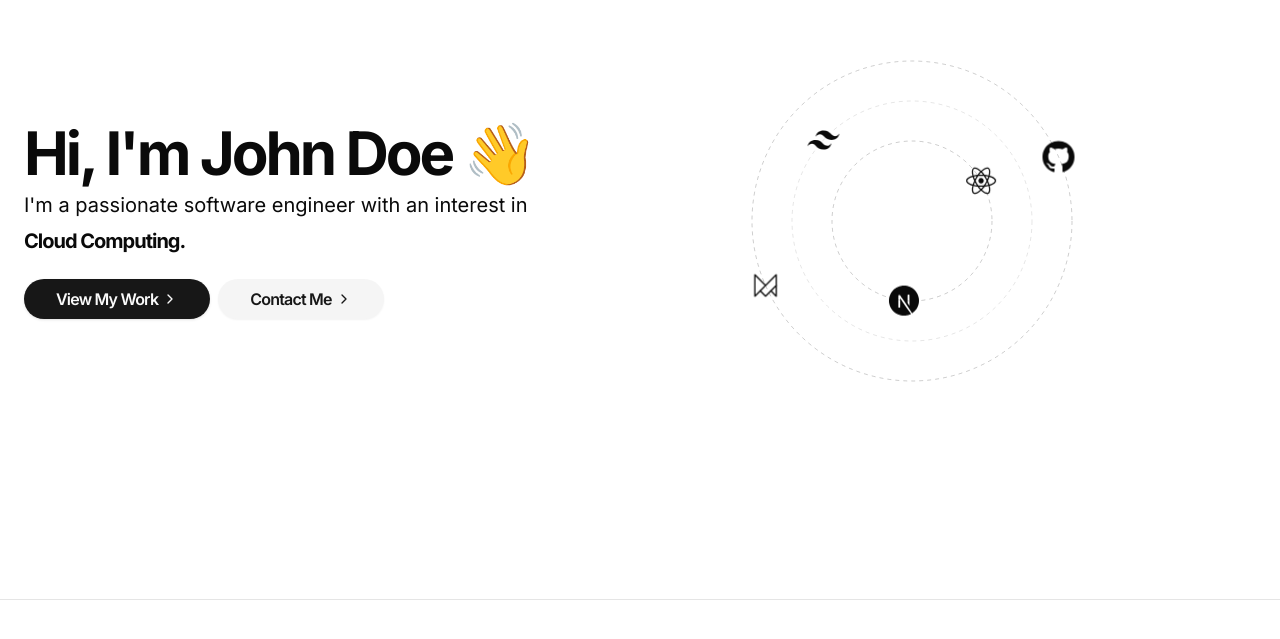
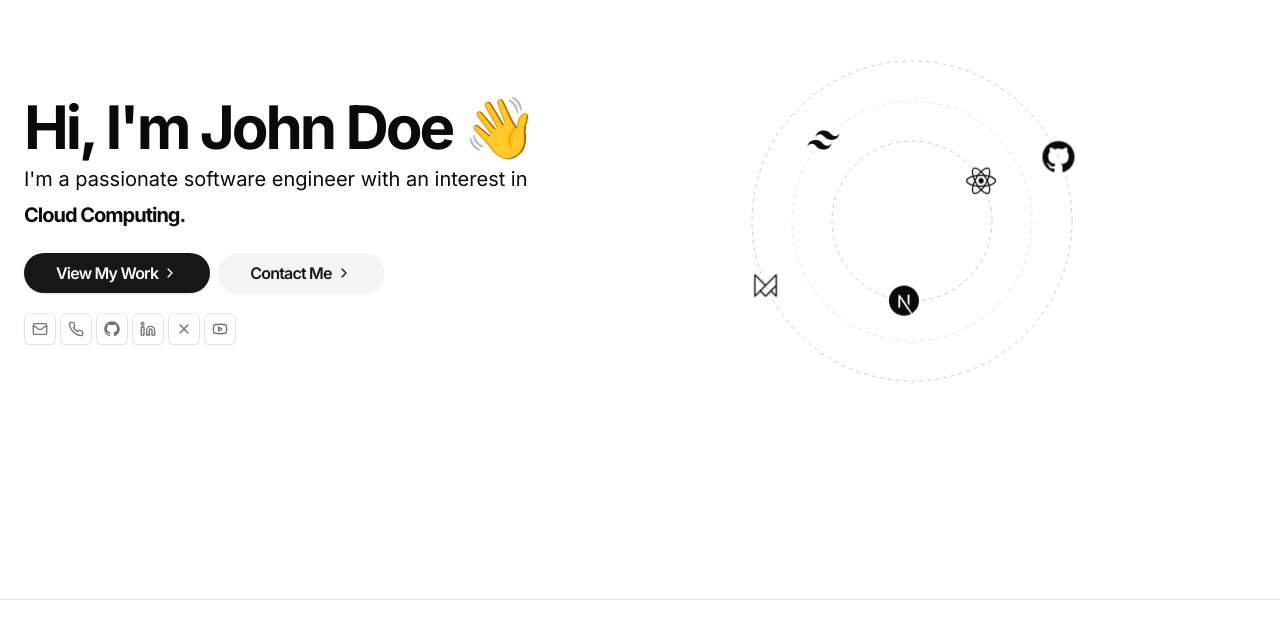
Before and after one commit to dillionverma/portfolio-template, a Next.js app: page / in a window 1280 px wide. Shown: the part 157-796 px from the top of the page. Built offline with nearby package versions, Linux system fonts and the light colour scheme.

Commit message:
feat: add social links

```diff
--- a/app/layout.tsx
+++ b/app/layout.tsx
@@ -1,3 +1,4 @@
+import { TooltipProvider } from "@/components/ui/tooltip";
 import { cn } from "@/lib/utils";
 import type { Metadata } from "next";
 import { Inter as FontSans } from "next/font/google";
@@ -26,7 +27,7 @@
           fontSans.variable
         )}
       >
-        {children}
+        <TooltipProvider>{children}</TooltipProvider>
       </body>
     </html>
   );
--- a/app/page.tsx
+++ b/app/page.tsx
@@ -3,11 +3,51 @@
 import TextReveal from "@/components/magicui/text-reveal";
 import WordRotate from "@/components/magicui/word-rotate";
 import { ProjectCard } from "@/components/project-card";
-import { buttonVariants } from "@/components/ui/button";
+import { Button, buttonVariants } from "@/components/ui/button";
+import {
+  Tooltip,
+  TooltipContent,
+  TooltipTrigger,
+} from "@/components/ui/tooltip";
 import { cn } from "@/lib/utils";
 import { GitHubLogoIcon } from "@radix-ui/react-icons";
-import { ChevronRight, GlobeIcon } from "lucide-react";
+import {
+  ChevronRight,
+  GlobeIcon,
+  LinkedinIcon,
+  MailIcon,
+  PhoneIcon,
+  XIcon,
+  Youtube,
+} from "lucide-react";
 import Link from "next/link";
+
+const contact = {
+  email: "hello@example.com",
+  tel: "+123456789",
+  social: [
+    {
+      name: "GitHub",
+      url: "https://github.com/",
+      icon: GitHubLogoIcon,
+    },
+    {
+      name: "LinkedIn",
+      url: "https://www.linkedin.com/",
+      icon: LinkedinIcon,
+    },
+    {
+      name: "X",
+      url: "https://x.com/",
+      icon: XIcon,
+    },
+    {
+      name: "Youtube",
+      url: "https://youtube.com/",
+      icon: Youtube,
+    },
+  ],
+};
 
 const projects = [
   {
@@ -183,6 +223,66 @@
                 <ChevronRight className="h-4 w-4 translate-x-0 transform transition-all duration-300 ease-out group-hover:translate-x-1" />
               </Link>
             </div>
+            <div className="flex gap-x-1 pt-1 font-sans text-sm text-muted-foreground print:hidden">
+              {contact.email ? (
+                <Tooltip>
+                  <TooltipTrigger>
+                    <Button
+                      className="size-8"
+                      variant="outline"
+                      size="icon"
+                      asChild
+                    >
+                      <a href={`mailto:${contact.email}`}>
+                        <MailIcon className="size-4" />
+                      </a>
+                    </Button>
+                  </TooltipTrigger>
+                  <TooltipContent>
+                    <p>Email</p>
+                  </TooltipContent>
+                </Tooltip>
+              ) : null}
+              {contact.tel ? (
+                <Tooltip>
+                  <TooltipTrigger>
+                    {" "}
+                    <Button
+                      className="size-8"
+                      variant="outline"
+                      size="icon"
+                      asChild
+                    >
+                      <a href={`tel:${contact.tel}`}>
+                        <PhoneIcon className="size-4" />
+                      </a>
+                    </Button>
+                  </TooltipTrigger>
+                  <TooltipContent>
+                    <p>Phone</p>
+                  </TooltipContent>
+                </Tooltip>
+              ) : null}
+              {contact.social.map((social) => (
+                <Tooltip key={social.name}>
+                  <TooltipTrigger>
+                    <Button
+                      className="size-8"
+                      variant="outline"
+                      size="icon"
+                      asChild
+                    >
+                      <a href={social.url}>
+                        <social.icon className="size-4" />
+                      </a>
+                    </Button>
+                  </TooltipTrigger>
+                  <TooltipContent>
+                    <p>{social.name}</p>
+                  </TooltipContent>
+                </Tooltip>
+              ))}
+            </div>
           </div>
 
           <div className="relative flex h-[500px] w-full max-w-[32rem] items-center justify-center overflow-hidden rounded-lg bg-background">
--- /dev/null
+++ b/components/ui/tooltip.tsx
@@ -0,0 +1,30 @@
+"use client"
+
+import * as React from "react"
+import * as TooltipPrimitive from "@radix-ui/react-tooltip"
+
+import { cn } from "@/lib/utils"
+
+const TooltipProvider = TooltipPrimitive.Provider
+
+const Tooltip = TooltipPrimitive.Root
+
+const TooltipTrigger = TooltipPrimitive.Trigger
+
+const TooltipContent = React.forwardRef<
+  React.ElementRef<typeof TooltipPrimitive.Content>,
+  React.ComponentPropsWithoutRef<typeof TooltipPrimitive.Content>
+>(({ className, sideOffset = 4, ...props }, ref) => (
+  <TooltipPrimitive.Content
+    ref={ref}
+    sideOffset={sideOffset}
+    className={cn(
+      "z-50 overflow-hidden rounded-md bg-primary px-3 py-1.5 text-xs text-primary-foreground animate-in fade-in-0 zoom-in-95 data-[state=closed]:animate-out data-[state=closed]:fade-out-0 data-[state=closed]:zoom-out-95 data-[side=bottom]:slide-in-from-top-2 data-[side=left]:slide-in-from-right-2 data-[side=right]:slide-in-from-left-2 data-[side=top]:slide-in-from-bottom-2",
+      className
+    )}
+    {...props}
+  />
+))
+TooltipContent.displayName = TooltipPrimitive.Content.displayName
+
+export { Tooltip, TooltipTrigger, TooltipContent, TooltipProvider }
--- a/package.json
+++ b/package.json
@@ -11,6 +11,7 @@
   "dependencies": {
     "@radix-ui/react-icons": "^1.3.0",
     "@radix-ui/react-slot": "^1.0.2",
+    "@radix-ui/react-tooltip": "^1.0.7",
     "class-variance-authority": "^0.7.0",
     "clsx": "^2.1.1",
     "framer-motion": "^11.1.9",
```
Also changed, not shown: 1 other file (tests, documents, lock files or other folders).
